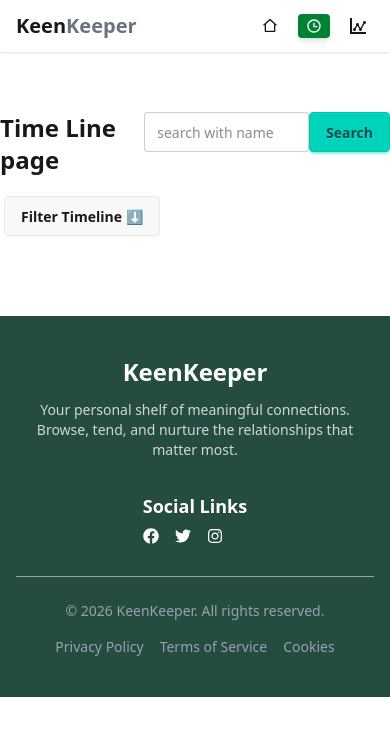
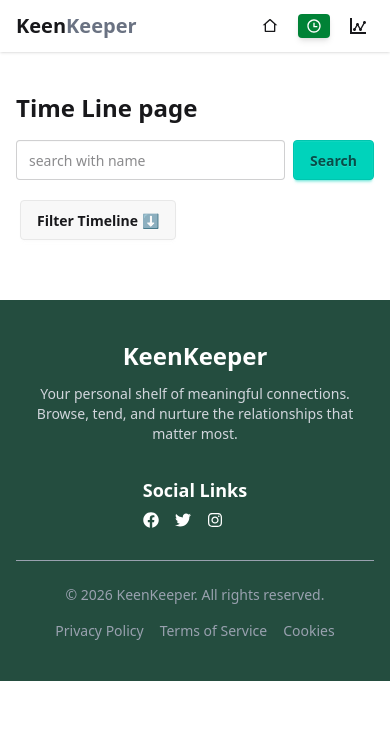
Before and after one commit to sumon-webs/Assignment-07, a Next.js app: page /timeLine in a window 390 px wide. Shown: the top 736 px of the page. Built offline with nearby package versions, Linux system fonts and the light colour scheme.

Commit message:
Responsive added

```diff
--- a/src/Ui/FriendCard.jsx
+++ b/src/Ui/FriendCard.jsx
@@ -8,7 +8,7 @@ const FriendCard = ({ friend }) => {
     return (
 
         <Link href={`/${id}`}>
-            <div className="bg-white shadow-md rounded-xl flex flex-col items-center justify-center py-2 md:py-4 hover:shadow-xl hover:-translate-y-1 cursor-pointer space-y-1">
+            <div className="bg-white shadow-md rounded-xl flex flex-col items-center justify-center py-4 md:py-4 hover:shadow-xl hover:-translate-y-1 cursor-pointer space-y-1">
 
                 {/* Image */}
                 <Image src={picture} alt={`${name}' picture`} width={50} height={50} className=" rounded-full" />
--- a/src/app/stats/page.jsx
+++ b/src/app/stats/page.jsx
@@ -2,7 +2,7 @@ import MyPieChart from "@/components/Rechart";
 
 const StatsPage = () => {
     return (
-        <div className=" max-w-7xl mx-auto py-12">
+        <div className=" max-w-7xl mx-auto py-7 md:py-12 px-3 md:px-0">
             <h1 className=" font-semibold text-2xl md:text-5xl pb-6">Stats page</h1>
             <MyPieChart/>
         </div>
--- a/src/app/timeLine/page.jsx
+++ b/src/app/timeLine/page.jsx
@@ -28,29 +28,50 @@ const TimeLinePage = () => {
         setFilteredData(result);
     };
     return (
-        <div className=" max-w-7xl mx-auto py-15 ">
-            <div className=" flex justify-between">
-                <h1 className=" text-2xl md:text-4xl font-semibold pb-4">Time Line page</h1>
-                <form onSubmit={handleSubmit} className=" flex">
+        <div className="max-w-7xl mx-auto px-4 sm:px-6 lg:px-8 py-10">
+
+            {/* Header + Search */}
+            <div className="flex flex-col md:flex-row md:justify-between md:items-center gap-4">
+
+                <h1 className="text-2xl md:text-4xl font-semibold">
+                    Time Line page
+                </h1>
+
+                <form onSubmit={handleSubmit} className="flex w-full md:w-auto">
                     <input
-                        className="input"
-                        type="text" name="name" placeholder="search with name" />
-                    <input className=" btn btn-accent" type="submit" value="Search" />
+                        className="input w-full md:w-auto"
+                        type="text"
+                        name="name"
+                        placeholder="search with name"
+                    />
+                    <input className="btn btn-accent ml-2" type="submit" value="Search" />
                 </form>
+
             </div>
-            <div className="dropdown dropdown-start pb-4">
-                <div tabIndex={0} role="button" className="btn m-1">Filter Timeline ⬇️</div>
-                <ul tabIndex="-1" className="dropdown-content menu bg-base-100 rounded-box z-1 w-52 p-2 shadow-sm">
+
+            {/* Filter */}
+            <div className="dropdown dropdown-start mt-4">
+                <div tabIndex={0} role="button" className="btn m-1">
+                    Filter Timeline ⬇️
+                </div>
+
+                <ul
+                    tabIndex="-1"
+                    className="dropdown-content menu bg-base-100 rounded-box z-10 w-52 p-2 shadow"
+                >
                     <li onClick={() => handleTimeLineData('Call')}><a>Call</a></li>
                     <li onClick={() => handleTimeLineData('Text')}><a>Text</a></li>
                     <li onClick={() => handleTimeLineData('Video')}><a>Video</a></li>
                 </ul>
             </div>
-            <div className=" space-y-4">
-                {
-                    filteredData.map(friend => <TimeLineCard key={friend.id} friend={friend} />)
-                }
+
+            {/* Cards */}
+            <div className="space-y-4 mt-4">
+                {filteredData.map(friend => (
+                    <TimeLineCard key={friend.id} friend={friend} />
+                ))}
             </div>
+
         </div>
     );
 };
--- a/src/components/FriendsData.jsx
+++ b/src/components/FriendsData.jsx
@@ -17,12 +17,12 @@ const FriendsData = () => {
 
 
     return (
-        <div className="max-w-7xl mx-auto py-7 md:py-12 border-b">
+        <div className="max-w-7xl mx-auto px-3 md:px-0 py-7 md:py-12 border-b">
             <h3 className="font-semibold text-2xl sm:text-3xl pb-5">
                 Your Friends
             </h3>
 
-            <div className="grid sm:grid-cols-2 md:grid-cols-3 lg:grid-cols-4 gap-4 md:gap-8">
+            <div className="grid grid-cols-2 md:grid-cols-3 lg:grid-cols-4 gap-4 md:gap-8 ">
                 {friends.map((friend) => (
                     <FriendCard key={friend.id} friend={friend} />
                 ))}
--- a/src/components/FriendsDetails.jsx
+++ b/src/components/FriendsDetails.jsx
@@ -43,7 +43,7 @@ const FriendsDetails = ({ expectData }) => {
                     />
 
                     <h2 className="text-xl font-bold">{name}</h2>
-                    <p className="text-sm text-gray-500">{status}</p>
+                    <p className={`badge  rounded-full ${status === 'overdue' ? 'badge-error' : status === 'almost due' ? "badge-warning" : 'badge-success   '}`}>{status}</p>
 
                     <div className="flex flex-wrap justify-center gap-2">
                         {tags?.map((t, index) => (
--- a/src/components/Hero.jsx
+++ b/src/components/Hero.jsx
@@ -3,9 +3,9 @@ import HeroCard from "@/Ui/HeroCard";
 const Hero = () => {
     return (
         <div className="">
-            <div className="max-w-7xl mx-auto text-center space-y-2 md:space-y-3 py-6 md:py-10 border-b">
-                <h1 className=" font-bold text-2xl  md:text-4xl lg:text-5xl">Friends to keep close in your life</h1>
-                <p className=" text-gray-600">Your personal shelf of meaningful connections. Browse, tend, and nurture the <br />relationships that matter most.</p>
+            <div className="max-w-7xl mx-auto text-center space-y-2 md:space-y-3  px-3 md:px-0 py-6 md:py-10 border-b">
+                <h1 className=" font-bold text-xl md:text-4xl lg:text-5xl">Friends to keep close in your life</h1>
+                <p className=" text-gray-600">Your personal shelf of meaningful connections. Browse, tend, and nurture the relationships that matter most.</p>
                 <button className=" btn bg-green-700 text-white">+ Add a friend</button>
                 <HeroCard />
             </div>
```
